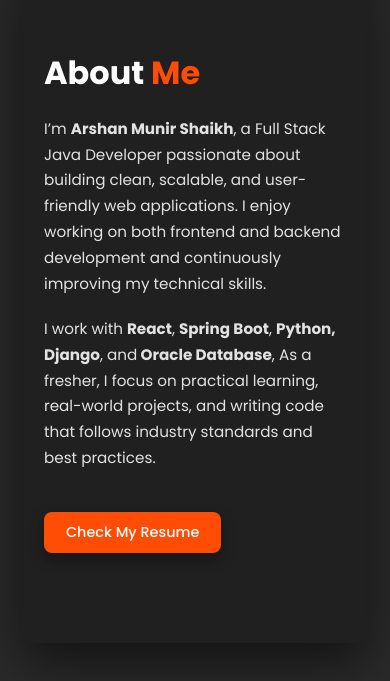
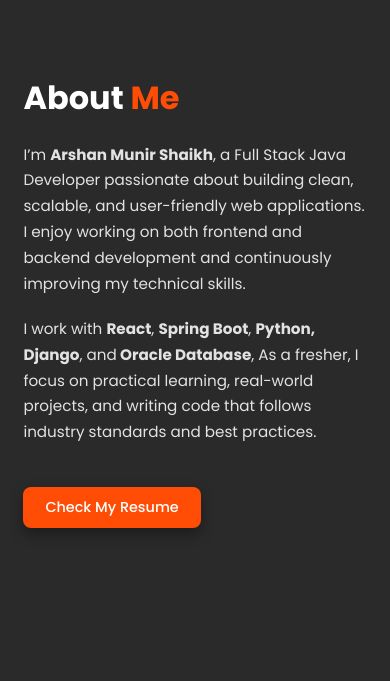
Before and after one commit to ArshanShaikh87/Portfolio, a React (Vite) app: page / in a window 390 px wide. Shown: the part 1043-1724 px from the top of the page. Built offline with nearby package versions, Linux system fonts and the light colour scheme.

Commit message:
About Overlay Balck background changed & portfolio section is upadated

```diff
--- a/src/sections/portfolio.jsx
+++ b/src/sections/portfolio.jsx
@@ -78,7 +78,7 @@ function Portfolio() {
                 {/* Action Buttons */}
                 <div className="project-actions">
                   <a href={project.live} target="_blank" rel="noreferrer">
-                    Live Project
+                    Check Live
                   </a>
                   <a href={project.github} target="_blank" rel="noreferrer">
                     GitHub
--- a/src/styles/about.css
+++ b/src/styles/about.css
@@ -16,15 +16,15 @@
 }
 
 /* Overlay (Desktop only) */
-.about-overlay {
-  width: 100%;
+/* .about-overlay {
+  /* width: 100%;
   height: 100%;
   /* background: linear-gradient(
     90deg,
     rgba(0, 0, 0, 0.75) 0%,
     rgba(0, 0, 0, 0.55) 45%,
     rgba(0, 0, 0, 0.25) 100%
-  ); */
+  );
   background: var(--second-bg-color);
 
   display: flex;
@@ -32,7 +32,7 @@
   padding: 0 10%;
   border-radius:10px;
   box-shadow: 0 20px 50px rgba(0, 0, 0, 0.55);
-}
+} */
 
 /* Text block */
 .about-text {
@@ -139,11 +139,11 @@
 @media (max-width: 768px) {
 
   /* Disable overlay on mobile */
-  .about-overlay {
+  /* .about-overlay {
     background: var(--second-bg-color);
     padding: 0 6%;
     justify-content: center;
-  }
+  } */
 
   .about-text {
     text-align: left;
```
